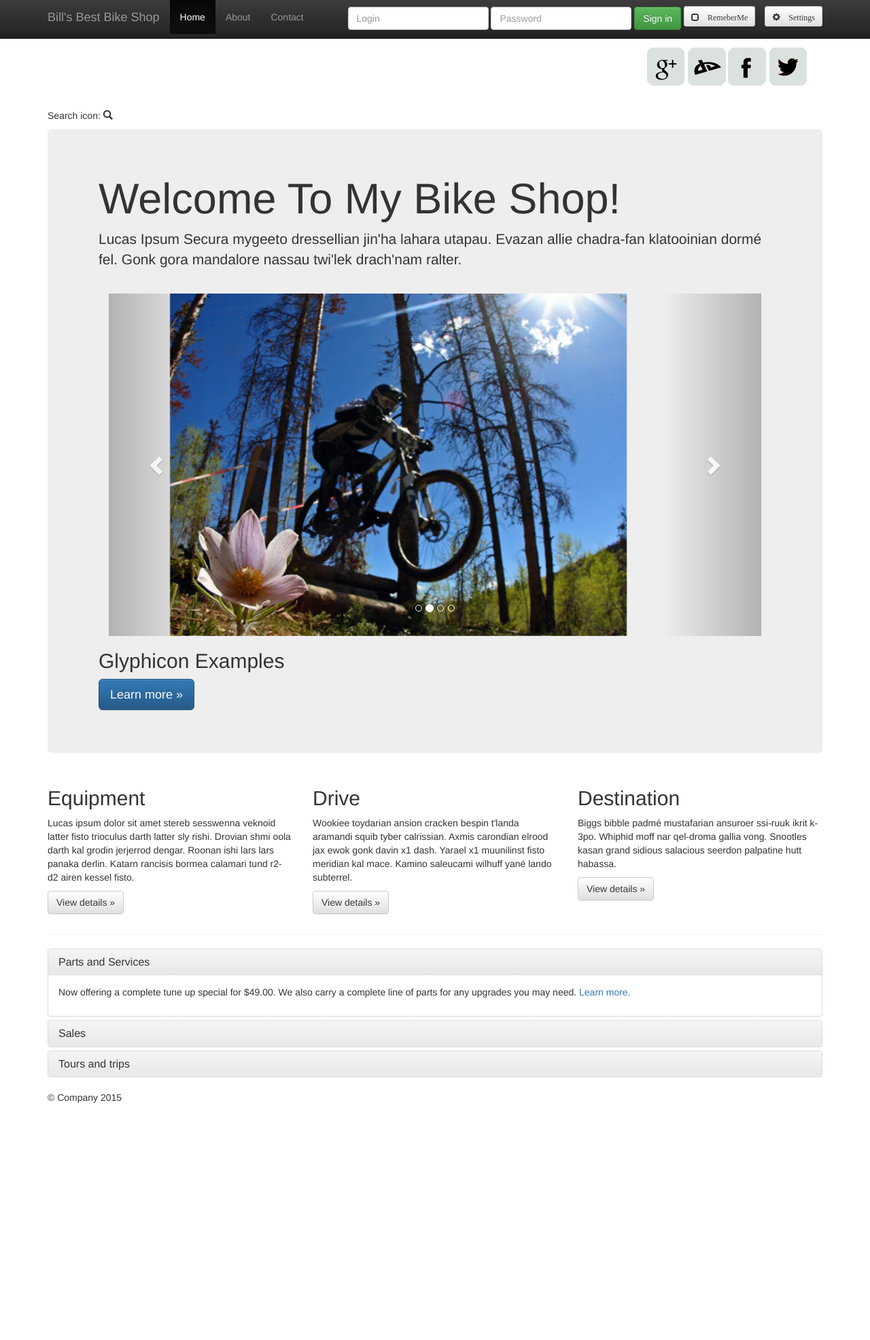
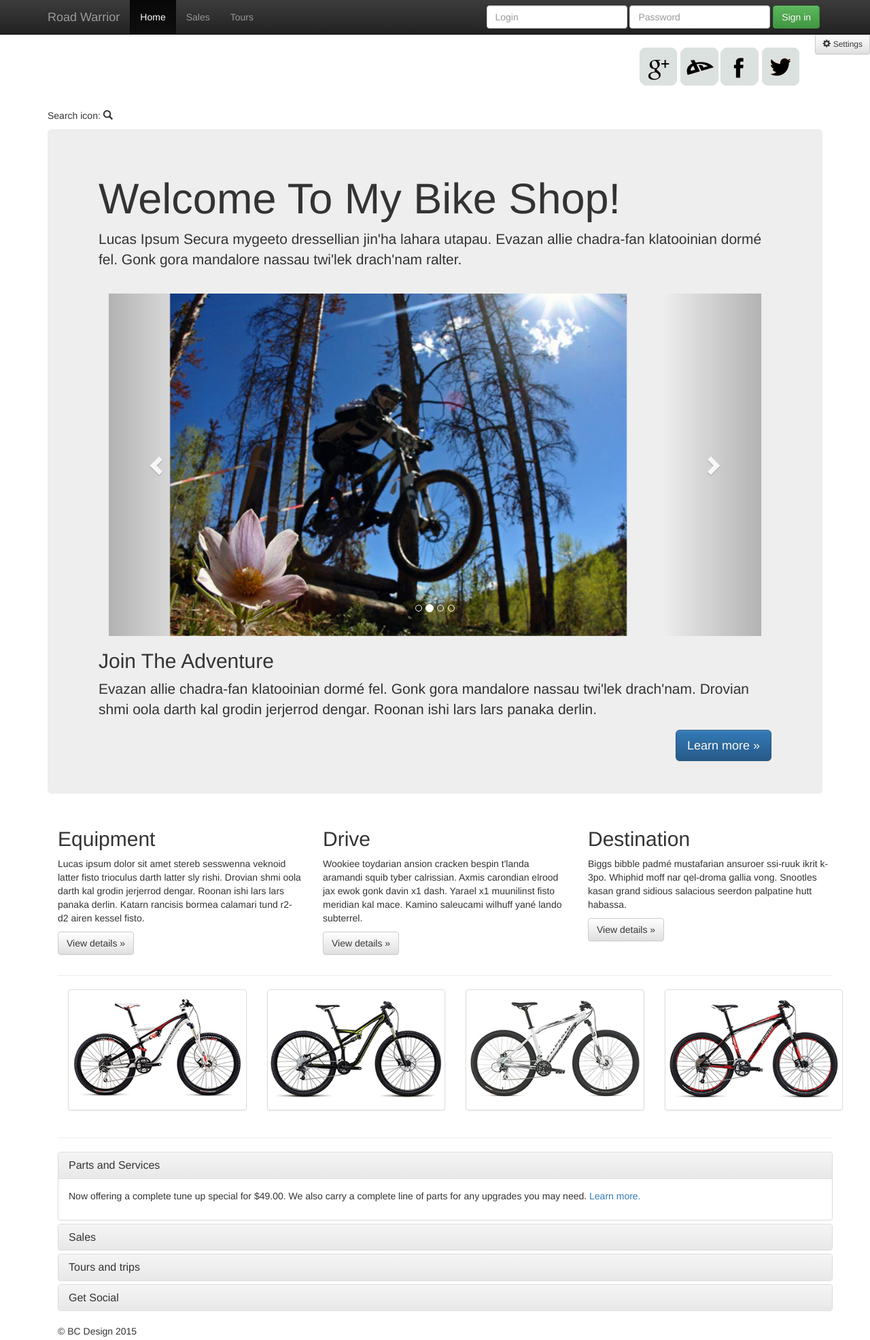
Before and after one commit to ChamberlinB/Assignment_1, a plain HTML site: page index.html in a window 1280 px wide. Shown: the whole page at 68% size. Before the commit the page ends 1635 px from the top, so only its background shows below. Drawn offline with nearby package versions, Linux system fonts and the light colour scheme.

Commit message:
add thumbnails

```diff
--- a/css/my-styles.css
+++ b/css/my-styles.css
@@ -5,6 +5,9 @@ body {
   padding: 40px 15px;
   text-align: center;
 }
+
+header {
+	}
 
 /*-----HEADER SOCIAL ICONS-----*/
 	header ul.social {
--- a/index.html
+++ b/index.html
@@ -39,16 +39,14 @@
           <button type="button" class="navbar-toggle collapsed" data-toggle="collapse" data-target="#navbar" aria-expanded="false" aria-controls="navbar">
             <span class="sr-only">Toggle navigation</span>
             <span class="icon-bar"></span>
-            <span class="icon-bar"></span>
-            <span class="icon-bar"></span>
           </button>
-          <a class="navbar-brand" href="#">Bill's Best Bike Shop</a>
+          <a class="navbar-brand" href="#">Road Warrior</a>
         </div>
         <div id="navbar" class="collapse navbar-collapse">
           <ul class="nav navbar-nav">
             <li class="active"><a href="#">Home</a></li>
-            <li><a href="#about">About</a></li>
-            <li><a href="#contact">Contact</a></li>
+            <li><a href="#about">Sales</a></li>
+            <li><a href="#contact">Tours</a></li>
           </ul>
           <form class="navbar-form navbar-right" role="form">
             <div class="form-group">
@@ -59,22 +57,7 @@
             </div>
               <button type="submit" class="btn btn-success">Sign in</button>
             <div class="glyphicon">
-              <p>
 
-        <button type="button" class="btn btn-default btn-sm">
-          <span class="glyphicon glyphicon-unchecked"></span> RemeberMe
-        </button>
-
-
-        <button type="button" class="btn btn-default btn-sm">
-          <span class="glyphicon glyphicon-cog"></span> Settings
-        </button>
-          <!--
-        <button type="button" class="btn btn-default btn-sm">
-          <span class="glyphicon glyphicon-envelope"></span> Mail
-        </button>
-        -->
-        </p>
     		</div> <!-- end glyphicons -->
           </form>
         </div><!--/.nav-collapse -->
@@ -84,6 +67,27 @@
 
 	<header>
 
+
+    	<div class="pull-right">
+    		<p>
+		<!--  comment out for Remember Me
+        <button type="button" class="btn btn-default btn-sm">
+          <span class="glyphicon glyphicon-unchecked"></span> RemeberMe
+        </button>
+
+         -->
+
+
+        <button type="button" class="btn btn-default btn-sm">
+          <span class="glyphicon glyphicon-cog"></span> Settings
+        </button>
+          <!--      comment out for envelope
+        <button type="button" class="btn btn-default btn-sm">
+          <span class="glyphicon glyphicon-envelope"></span> Mail
+        </button>
+        -->
+        	</p>
+        </div> <!-- ./glyphicons -->
 	<div class="container">
 		<ul class="social">
             <li class="googleplus"><a href="https://plus.google.com/up/search" target="_blank"></a></li>
@@ -101,10 +105,7 @@
         <h1>Welcome To My Bike Shop!</h1>
         <p class"lead">Lucas Ipsum Secura mygeeto dressellian jin'ha lahara utapau. Evazan allie chadra-fan klatooinian dormé fel. Gonk gora mandalore nassau twi'lek drach'nam ralter.</p>
 
-
-
 <article>
-
 
     <div class="container">
   <br>
@@ -120,19 +121,19 @@
     <!-- Wrapper for slides -->
     <div class="carousel-inner" role="listbox">
       <div class="item active">
-        <img src="sliders/beauty_of_biking.jpg" alt="Chania" width="460" height="345">
+        <img src="sliders/beauty_of_biking.jpg" alt="beauty_bike" width="460" height="345">
       </div>
 
       <div class="item">
-        <img src="sliders/mt_view.jpg" alt="Chania" width="460" height="345">
+        <img src="sliders/mt_view.jpg" alt="view" width="460" height="345">
       </div>
 
       <div class="item">
-        <img src="sliders/bike_mars.jpg" alt="Flower" width="460" height="345">
+        <img src="sliders/bike_mars.jpg" alt="mars" width="460" height="345">
       </div>
 
       <div class="item">
-        <img src="sliders/strange_fruit.jpg" alt="Flower" width="460" height="345">
+        <img src="sliders/strange_fruit.jpg" alt="fruit" width="460" height="345">
       </div>
     </div>
 
@@ -145,10 +146,8 @@
       <span class="glyphicon glyphicon-chevron-right" aria-hidden="true"></span>
       <span class="sr-only">Next</span>
     </a>
-  </div>
-</div>
 
-
+    </div>
 
 
 
@@ -156,10 +155,13 @@
 
 
 </article>
-<h2>Glyphicon Examples</h2>
+	<div>
+<h2>Join The Adventure</h2>
 
-
-        <p><a class="btn btn-primary btn-lg" href="#" role="button">Learn more &raquo;</a></p>
+        <p>Evazan allie chadra-fan klatooinian dormé fel. Gonk gora mandalore nassau twi'lek drach'nam.  Drovian shmi oola darth kal grodin jerjerrod dengar. Roonan ishi lars lars panaka derlin.
+        </p>
+        <p>
+        <a class="btn btn-primary btn-lg pull-right" href="#" role="button">Learn more &raquo;</a></p>
       		</div>
     	</div>
 
@@ -193,6 +195,46 @@
       <hr>
 
 
+      <div class="container">
+    <div class="row">
+        <div class="col-xs-3">
+             <a href="images/bike_01_large.jpg" class="thumbnail">
+            <img src="images/bike_01_small.jpg" alt="Bike 1" width="460" height="345">
+            </a>
+        </div>
+          <div class="col-xs-3">
+             <a href="images/bike_02_large.jpg" class="thumbnail">
+            <img src="images/bike_02_small.jpg" alt="Bike 1" width="460" height="345">
+            </a>
+        </div>
+         <div class="col-xs-3">
+             <a href="images/bike_03_large.jpg" class="thumbnail">
+            <img src="images/bike_03_small.jpg" alt="Bike 1" width="460" height="345">
+            </a>
+        </div>
+         <div class="col-xs-3">
+             <a href="images/bike_04_large.jpg" class="thumbnail">
+            <img src="images/bike_04_small.jpg" alt="Bike 1" width="460" height="345">
+            </a>
+        </div>
+    </div>
+</div>
+
+
+
+
+
+
+
+
+
+
+
+
+
+
+      <hr>
+
 
 
       <div class="panel-group" id="accordion">
@@ -216,7 +258,7 @@
             </div>
             <div id="collapseTwo" class="panel-collapse collapse">
                 <div class="panel-body">
-                    <p>We are proud to offer a complete line of all the top brands you are looking for. Come in to our show room and talk with our bike guys and girls about bikes. <a href="blank" target="_blank">Learn more.</a></p>
+                    <p>We are proud to offer a complete line of all the top brands you are looking for. Come in to our show room and talk with our bike guys and gals about bikes. <a href="blank" target="_blank">Learn more.</a></p>
                 </div>
             </div>
         </div>
@@ -232,17 +274,26 @@
                 </div>
             </div>
         </div>
+
+        <div class="panel panel-default">
+            <div class="panel-heading">
+                <h4 class="panel-title">
+                    <a data-toggle="collapse" data-parent="#accordion" href="#collapseFour">Get Social</a>
+                </h4>
+            </div>
+            <div id="collapseFour" class="panel-collapse collapse">
+                <div class="panel-body">
+                    <p>Solo yavin moff ben moff. Sidious leia calrissian luke sith binks palpatine. Moff coruscant luke kessel mon wedge. Calrissian yavin skywalker wedge utapau hutt moff sidious. Moff luke kit padmé dagobah cade twi'lek darth lando. Leia cade lando zabrak c-3p0 c-3p0 organa ben. Cade moff tatooine kessel chewbacca thrawn gonk. Vader dantooine mandalore dagobah. Calrissian obi-wan organa boba secura mon bothan amidala. Hutt thrawn fett owen vader ben. Leia ben kenobi chewbacca solo mace ahsoka lando qui-gon. . .</p>
+                </div>
+            </div>
+        </div>
     </div>
 
       <footer>
-        <p>&copy; Company 2015</p>
+        <p>&copy; BC Design 2015</p>
       </footer>
 
     	</div><!-- /.container -->
-
-
-
-
 
     <!-- Bootstrap core JavaScript
     ================================================== -->
```
Also changed, not shown: images/bike_01_large.jpg (added), images/bike_01_small.jpg (added), images/bike_02_large.jpg (added), images/bike_02_small.jpg (added), images/bike_03_large.jpg (added), images/bike_03_small.jpg (added), images/bike_04_large.jpg (added), images/bike_04_small.jpg (added), images/extra/0012623_specialized_camber_comp_29er_full_suspension_mountain_bike_2013.jpg (added), images/extra/2011-specialized-camber-elite-mountain-bike01.jpg (added), images/extra/header.png (added), images/specializedbike.jpg (deleted), 2 other files.
